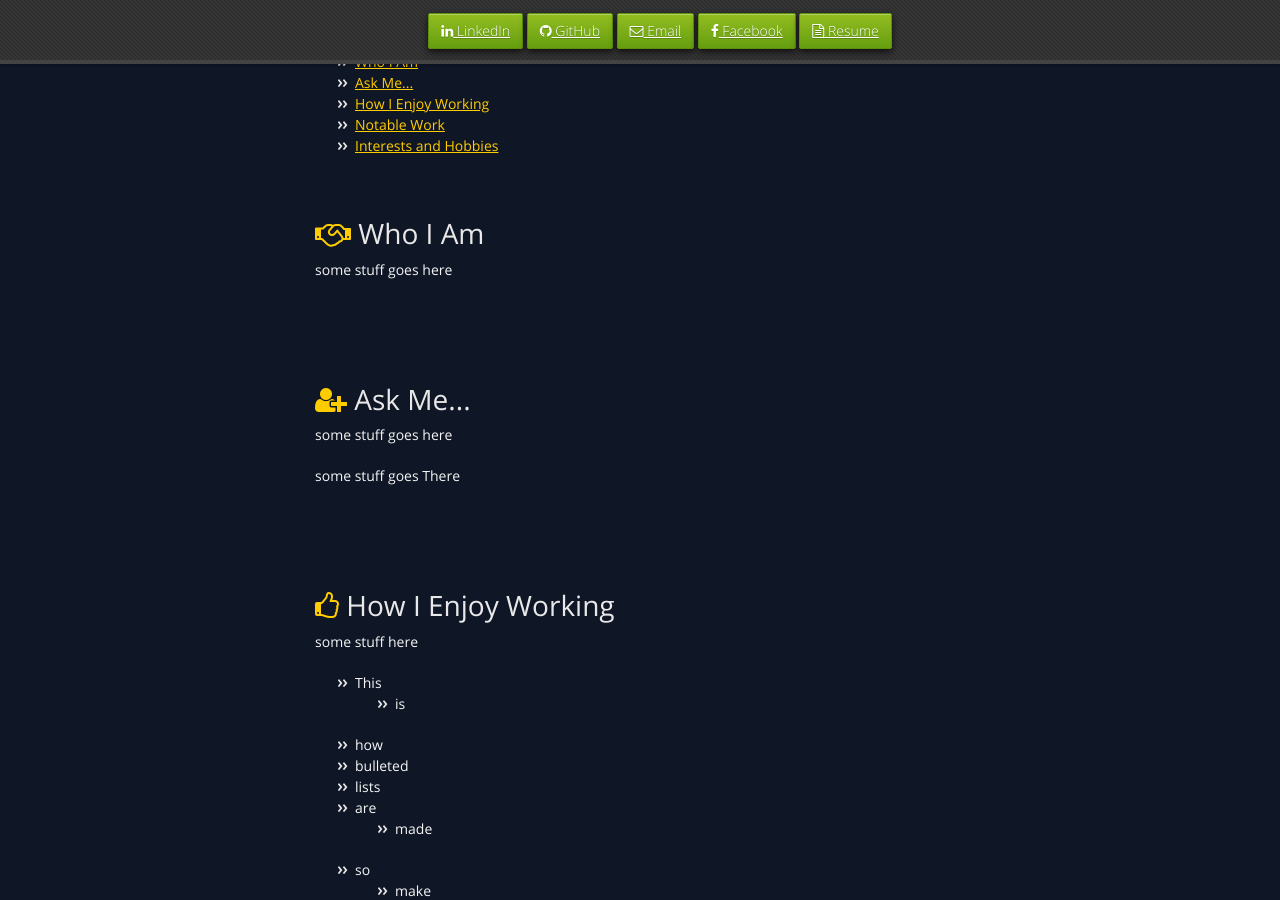
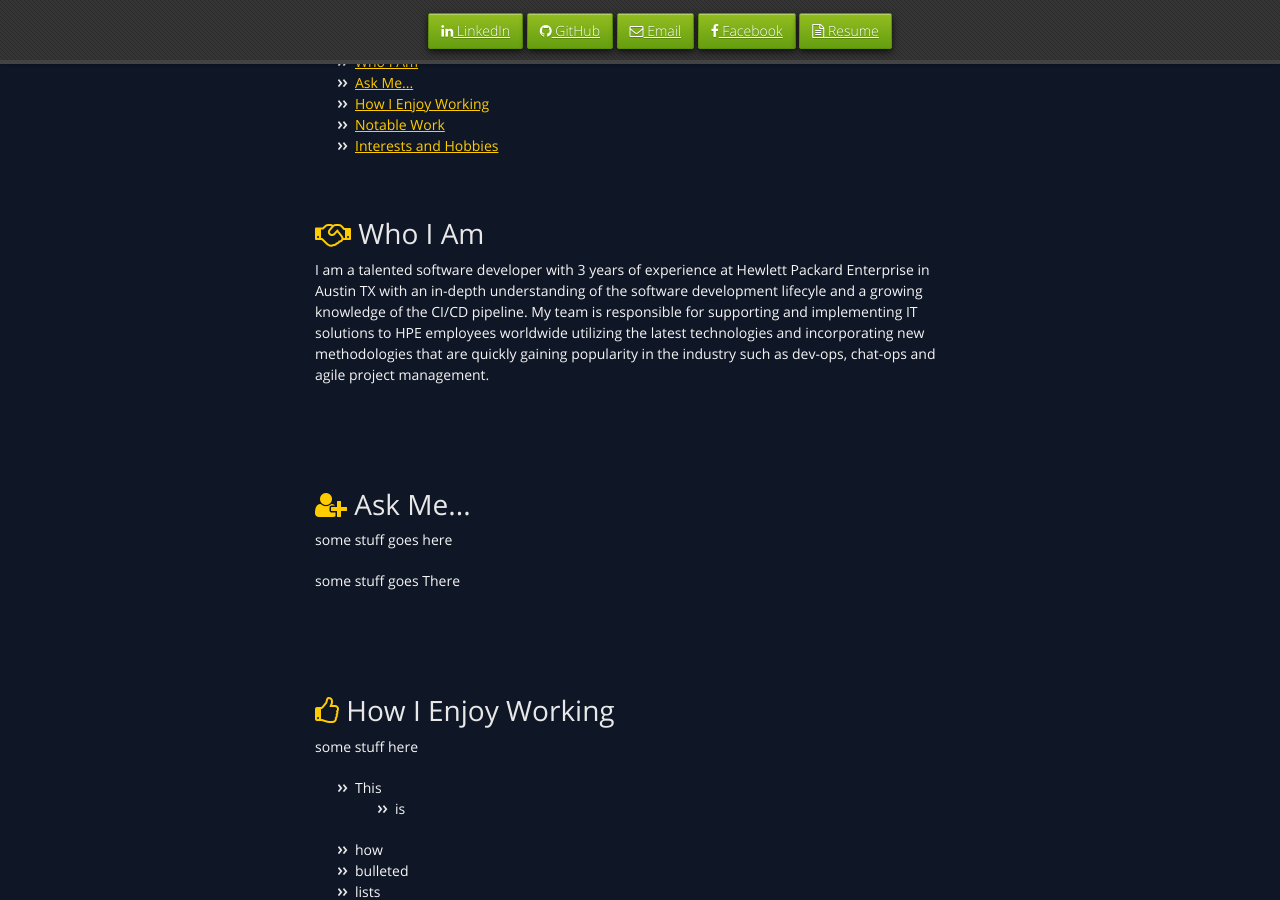
Before and after one commit to acouvion/acouvion.github.io, a Jekyll site: the page built from index.html, in a window 1280 px wide and 900 px high, scrolled down 446 px. Built offline with Jekyll 4.4.1, drawn with Linux system fonts in a browser that asks for light colours.

Commit message:
2nd from home

```diff
--- a/index.html
+++ b/index.html
@@ -41,7 +41,7 @@ subtitle: myGithubPage
     <br>
     <br>
     <h1><a id="who-i-am" class="anchor" href="#who-i-am" aria-hidden="true"><span aria-hidden="true" class="octicon octicon-link"></span><i class="fa fa-handshake-o" aria-hidden="true"></i></a> Who I Am</h1>
-    <p>some stuff goes here</p>
+    <p>I am a talented software developer with 3 years of experience at Hewlett Packard Enterprise in Austin TX with an in-depth understanding of the software development lifecyle and a growing knowledge of the CI/CD pipeline. My team is responsible for supporting and implementing IT solutions to HPE employees worldwide utilizing the latest technologies and incorporating new methodologies that are quickly gaining popularity in the industry such as dev-ops, chat-ops and agile project management.</p>
     <br>
     <br>
     <br>
```
